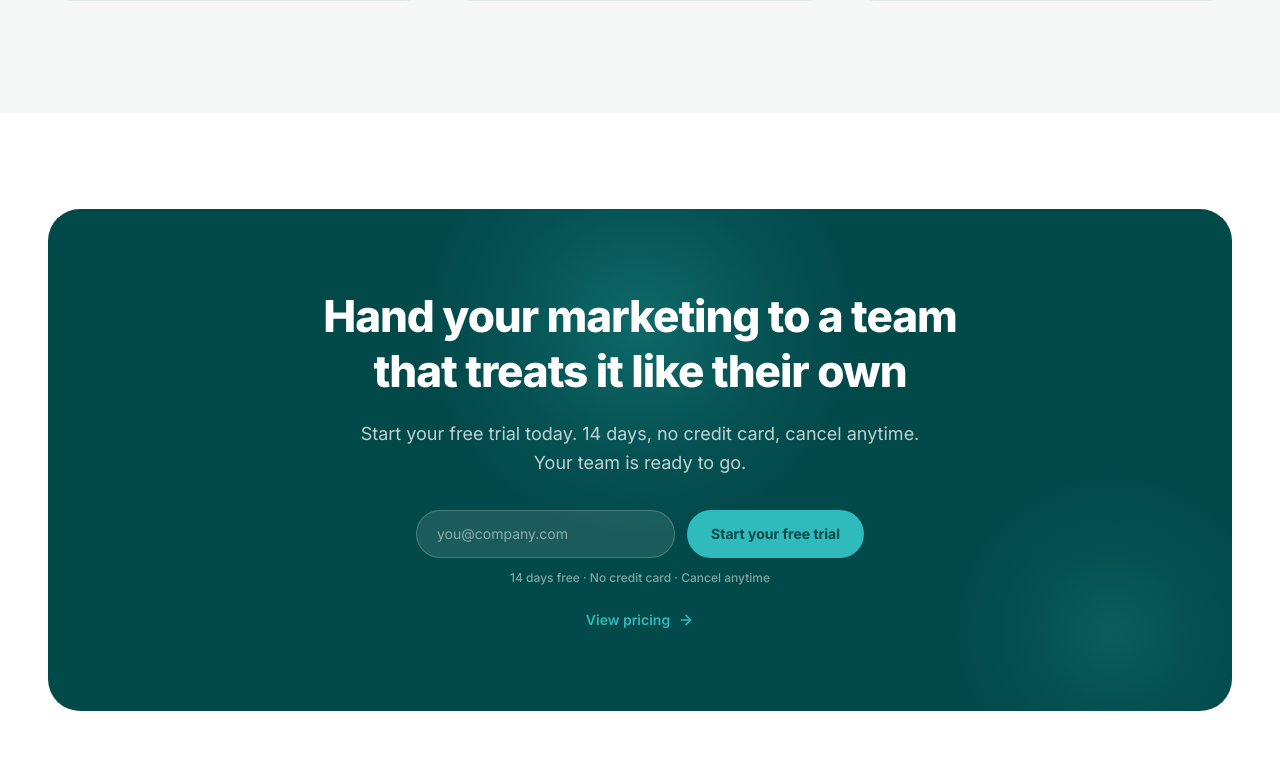
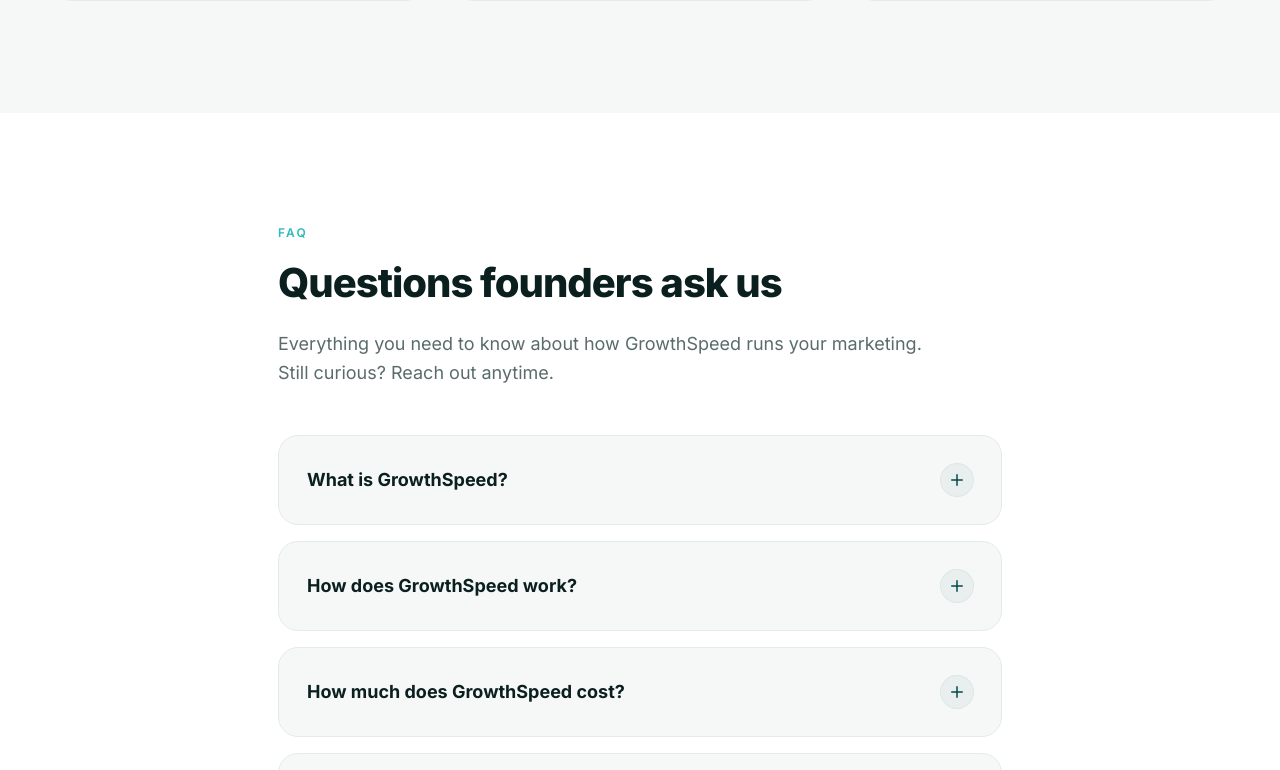
Before and after one commit to CodeFun365/GrowthSpeed, a React (Vite) app: page / in a window 1280 px wide. Shown: the part 6679-7449 px from the top of the page. Built offline with nearby package versions, Linux system fonts and the light colour scheme; no server answers.

Commit message:
Render Faq section on home page between Security and FinalCta

```diff
--- a/src/App.tsx
+++ b/src/App.tsx
@@ -11,6 +11,7 @@
 import ProofBand from "./components/ProofBand";
 import Founder from "./components/Founder";
 import Security from "./components/Security";
+import Faq from "./components/Faq";
 import FinalCta from "./components/FinalCta";
 import Footer from "./components/Footer";
 import Pricing from "./pages/Pricing";
@@ -29,6 +30,7 @@
       <ProofBand />
       <Founder />
       <Security />
+      <Faq />
       <FinalCta />
     </>
   );
```
